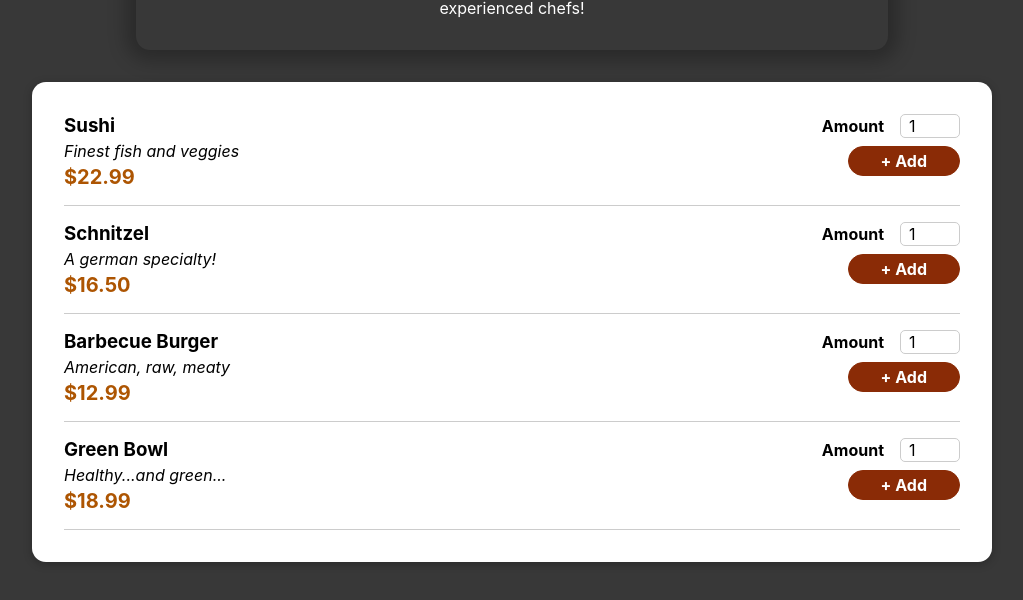
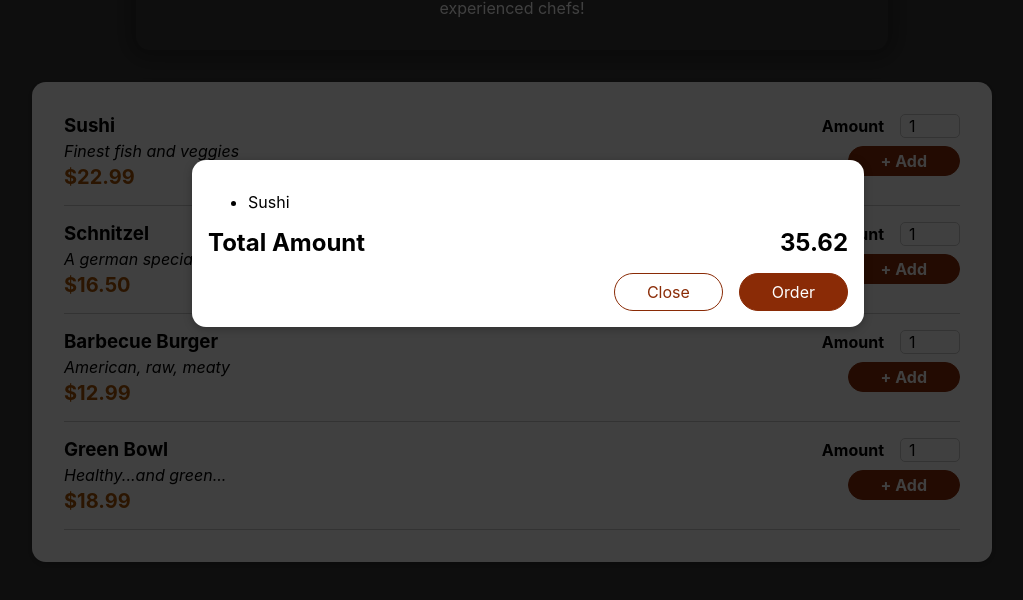
Before and after one commit to lukacc008/Food-Ordering-App, a React (Create React App) app: page / in a window 1280 px wide. Shown: the top 600 px of the page, without its empty margins (128-1151 px from the left). Built offline with nearby package versions, Linux system fonts and the light colour scheme.

Commit message:
Added Modal using React Portal

```diff
--- a/public/index.html
+++ b/public/index.html
@@ -28,6 +28,7 @@
   </head>
   <body>
     <noscript>You need to enable JavaScript to run this app.</noscript>
+    <div id="overlays"></div>
     <div id="root"></div>
     <!--
       This HTML file is a template.
--- a/src/App.js
+++ b/src/App.js
@@ -2,10 +2,12 @@
 
 import Header from "./components/Layout/Header";
 import Meals from "./components/Meals/Meals";
+import Cart from "./components/Cart/Cart";
 
 function App() {
   return (
     <Fragment>
+      <Cart />
       <Header />
       <main>
         <Meals />
--- a/src/components/Cart/Cart.js
+++ b/src/components/Cart/Cart.js
@@ -1,3 +1,4 @@
+import Modal from "../UI/Modal";
 import classes from "./Cart.module.css";
 
 const Cart = (props) => {
@@ -10,17 +11,17 @@
   );
 
   return (
-    <div>
+    <Modal>
       {cartItems}
       <div className={classes.total}>
-          <span>Total Amount</span>
-          <span>35.62</span>
+        <span>Total Amount</span>
+        <span>35.62</span>
       </div>
       <div className={classes.actions}>
-        <button className={classes['button--alt']}>Close</button>
+        <button className={classes["button--alt"]}>Close</button>
         <button className={classes.button}>Order</button>
       </div>
-    </div>
+    </Modal>
   );
 };
 
--- /dev/null
+++ b/src/components/UI/Modal.js
@@ -0,0 +1,32 @@
+import { Fragment } from "react";
+import ReactDOM from "react-dom";
+
+import classes from "./Modal.module.css";
+
+const Backdrop = (props) => {
+  return <div className={classes.backdrop} />;
+};
+
+const ModalOverlay = (props) => {
+  return (
+    <div className={classes.modal}>
+      <div className={classes.content}>{props.children}</div>
+    </div>
+  );
+};
+
+const portalElement = document.getElementById("overlays");
+
+const Modal = (props) => {
+  return (
+    <Fragment>
+      {ReactDOM.createPortal(<Backdrop />, portalElement)}
+      {ReactDOM.createPortal(
+        <ModalOverlay>{props.children}</ModalOverlay>,
+        portalElement
+      )}
+    </Fragment>
+  );
+};
+
+export default Modal;
--- /dev/null
+++ b/src/components/UI/Modal.module.css
@@ -0,0 +1,40 @@
+.backdrop {
+    position: fixed;
+    top: 0;
+    left: 0;
+    width: 100%;
+    height: 100vh;
+    z-index: 20;
+    background-color: rgba(0, 0, 0, 0.75);
+  }
+
+  .modal {
+    position: fixed;
+    top: 20vh;
+    left: 5%;
+    width: 90%;
+    background-color: white;
+    padding: 1rem;
+    border-radius: 14px;
+    box-shadow: 0 2px 8px rgba(0, 0, 0, 0.25);
+    z-index: 30;
+    animation: slide-down 300ms ease-out forwards;
+  }
+
+  @media (min-width: 768px) {
+    .modal {
+      width: 40rem;
+      left: calc(50% - 20rem);
+    }
+  }
+
+  @keyframes slide-down {
+    from {
+      opacity: 0;
+      transform: translateY(-3rem);
+    }
+    to {
+      opacity: 1;
+      transform: translateY(0);
+    }
+  }
```
